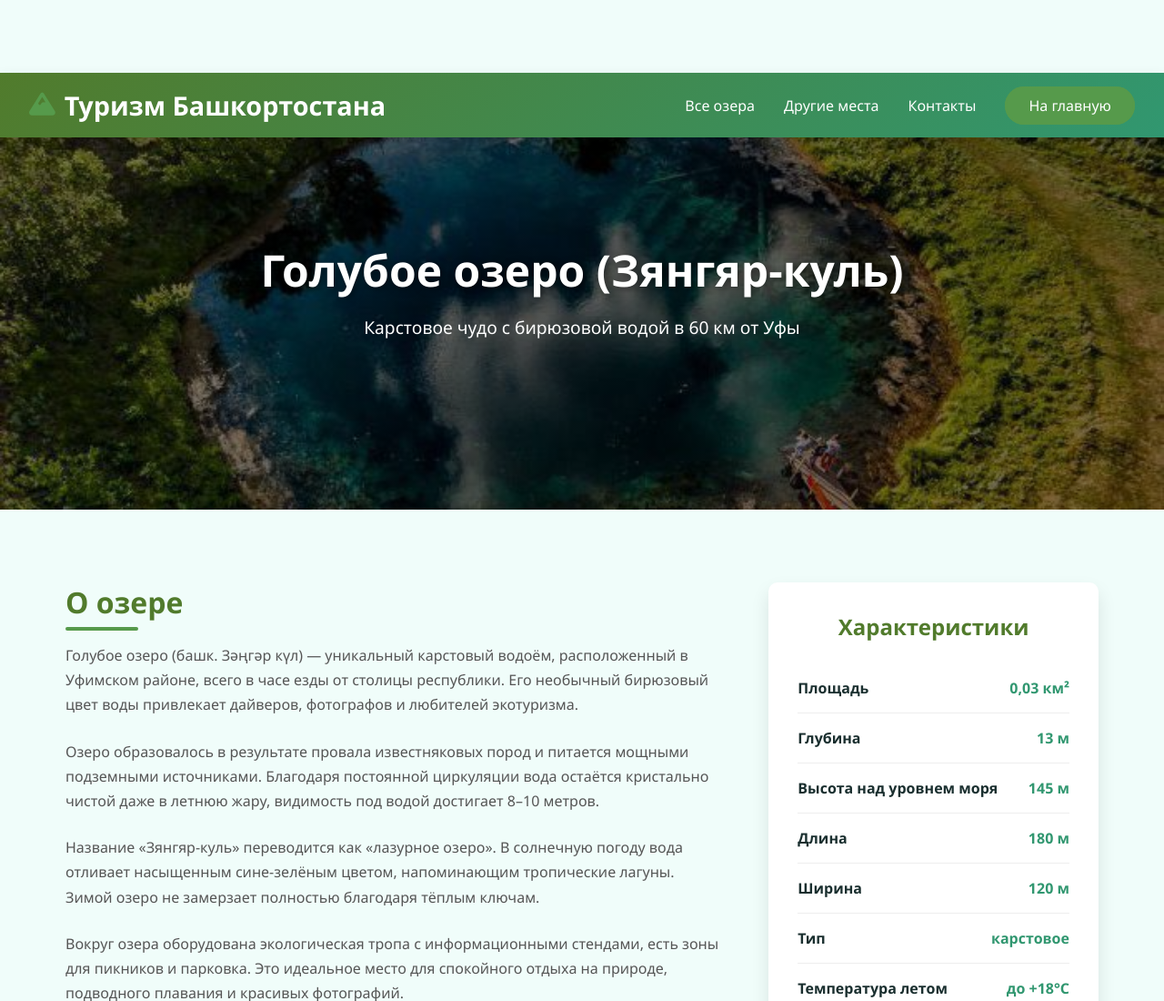
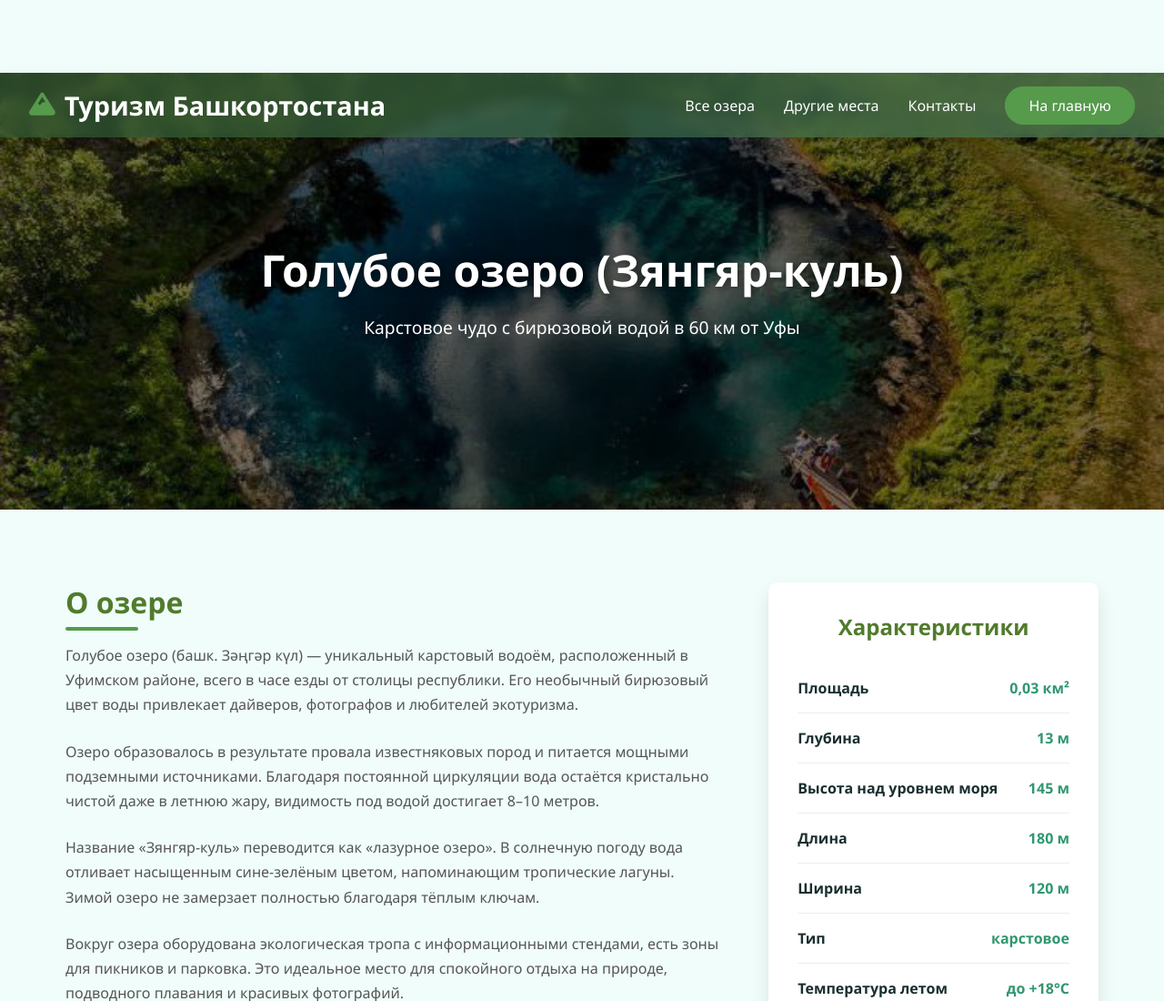
Before and after one commit to Zweltov/rbturizm, a plain HTML site: page zyangyar-kul.html in a window 1280 px wide. Shown: the top 1100 px of the page at 91% size. Drawn offline with Linux system fonts and the light colour scheme.

Commit message:
Update zyangyar-kul.html

```diff
--- a/zyangyar-kul.html
+++ b/zyangyar-kul.html
@@ -34,7 +34,7 @@
 
         /* Header */
         header {
-            background: linear-gradient(135deg, var(--primary), var(--secondary));
+            background: linear-gradient(135deg, rgba(44, 85, 48, 0.7), rgba(74, 124, 89, 0.7));
             color: white;
             padding: 1rem 2rem;
             position: fixed;
```
